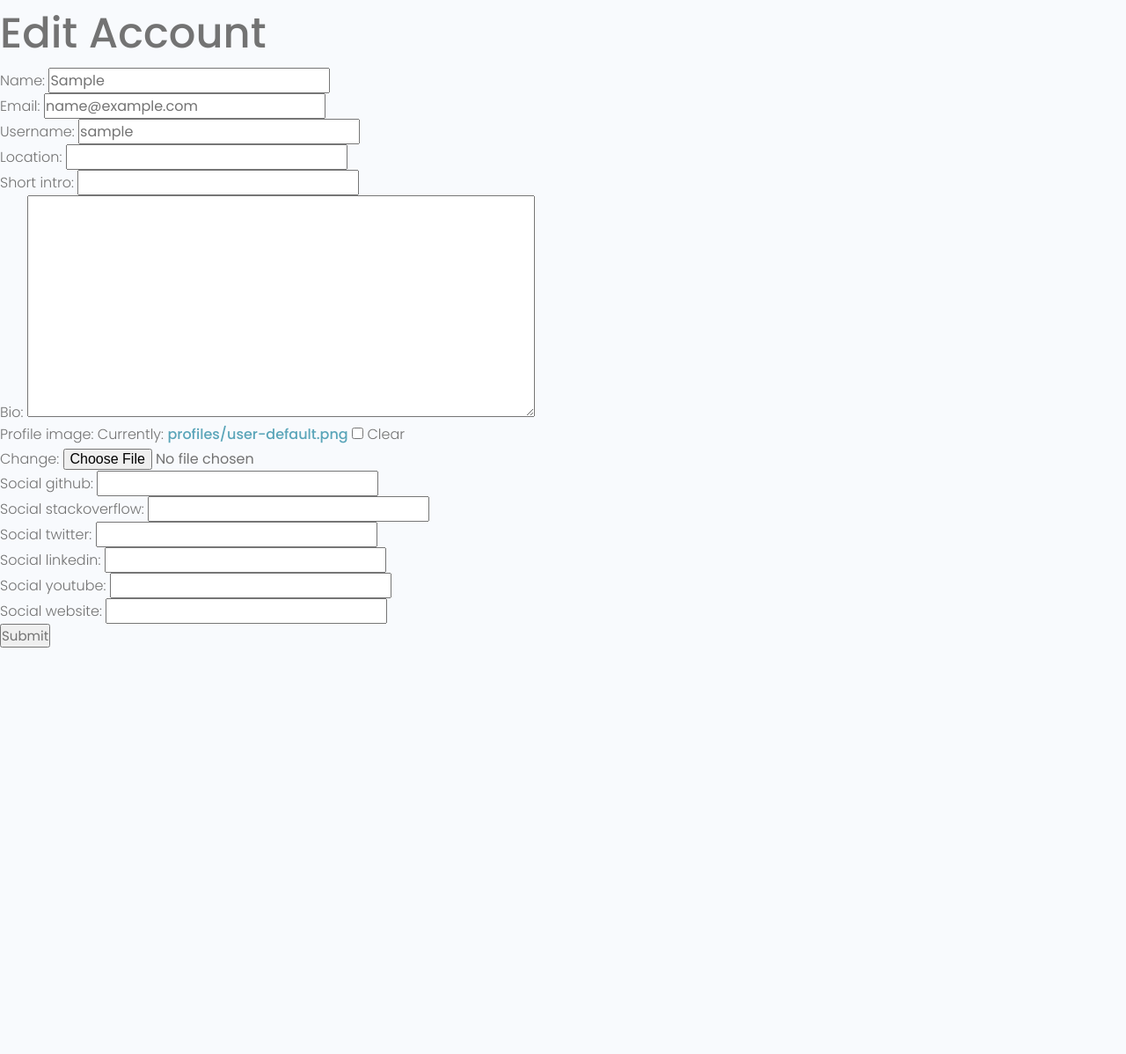
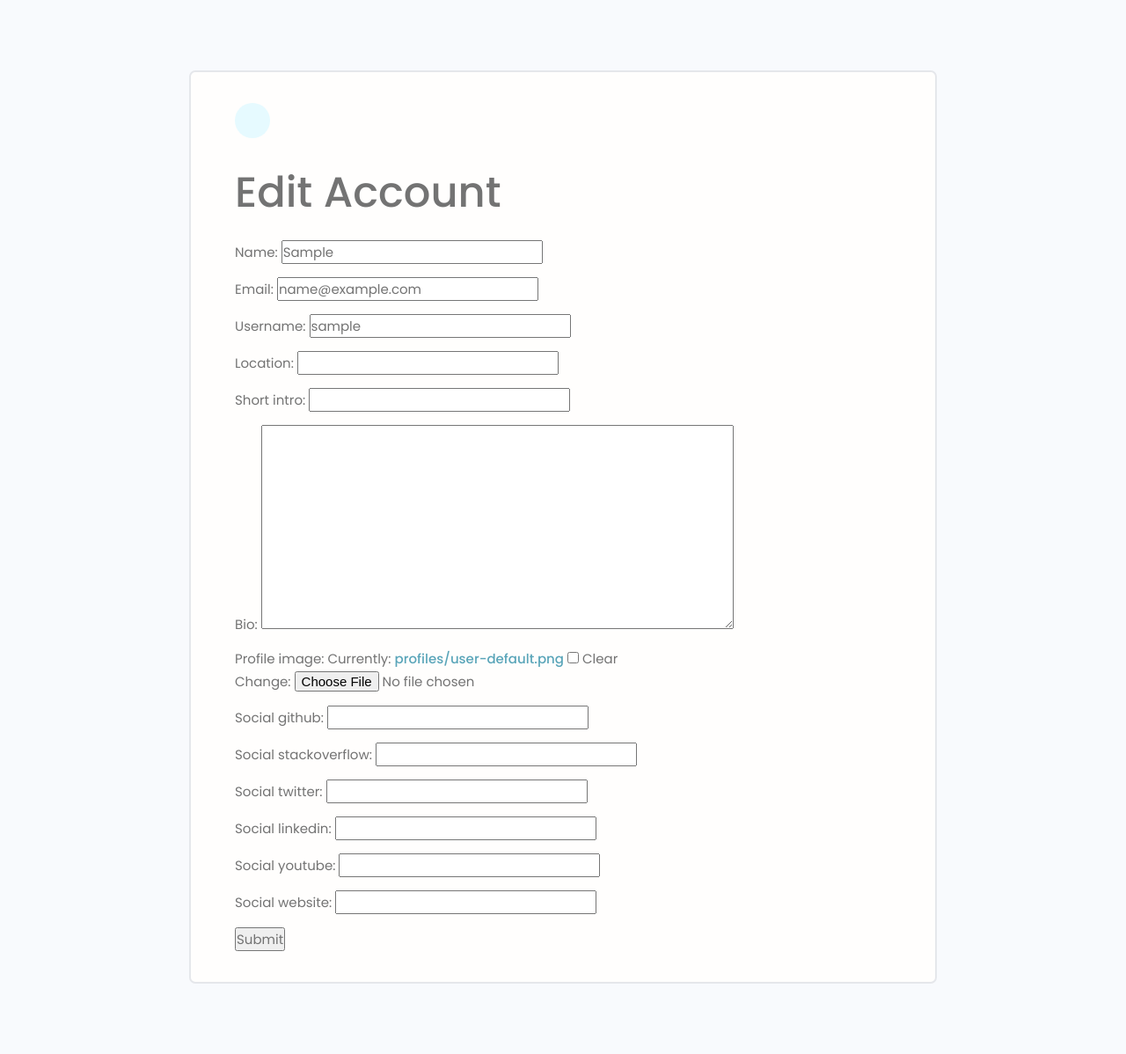
Before and after one commit to gurnitha/django-dennis-devsearch, a Django app: page /edit-account/ in a window 1280 px wide. Shown: the part 77-1275 px from the top of the page at 88% size. Before the commit the page ends 813 px from the top, so only its background shows below. Run offline with Django 3.2, Linux system fonts and the light colour scheme; the visitor is signed in with stand-in values (Sample User, id 1); some libraries are stand-ins or nearby versions.

Commit message:
21.15 STYLING THE profile_form page Part 1

```diff
--- a/users/templates/users/profile_form.html
+++ b/users/templates/users/profile_form.html
@@ -5,22 +5,41 @@
 {% block title %}Profile form{% endblock title %}
 
 	{% block content %}
+    <main class="formPage my-xl">
+        <div class="content-box">
+            <div class="formWrapper">
+                <a class="backButton" href="{% url 'users:account'%}"><i class="im im-angle-left"></i></a>
+                <br>
 
 				<h1>Edit Account</h1>
 
+				<!----------- Form ----------->
 				<form
 					action="{% url 'users:edit-account' %}"
 					method="POST"
-		enctype="multipart/form-data">
+					enctype="multipart/form-data"
+					class="form">
 
 					{% csrf_token %}
 
-		{{form.as_p}}
+					{% for field in form %}
+					<!-- Input:Text -->
+			        <div class="form__field">
+			            <label
+			            	for="formInput#text">{{field.label}}:
+			            	{{field}}
+			            </label>
+			        </div>
+			        {% endfor %}
 
 					<input
 						type="submit"
 						name=""
 						value="Submit">
 				</form>
+				<!--------- END Form --------->
 
+			</div>
+		</div>
+	</main>
 	{% endblock content %}
```
Also changed, not shown: README.md. Lines whose indentation alone changed are shown as unchanged.
